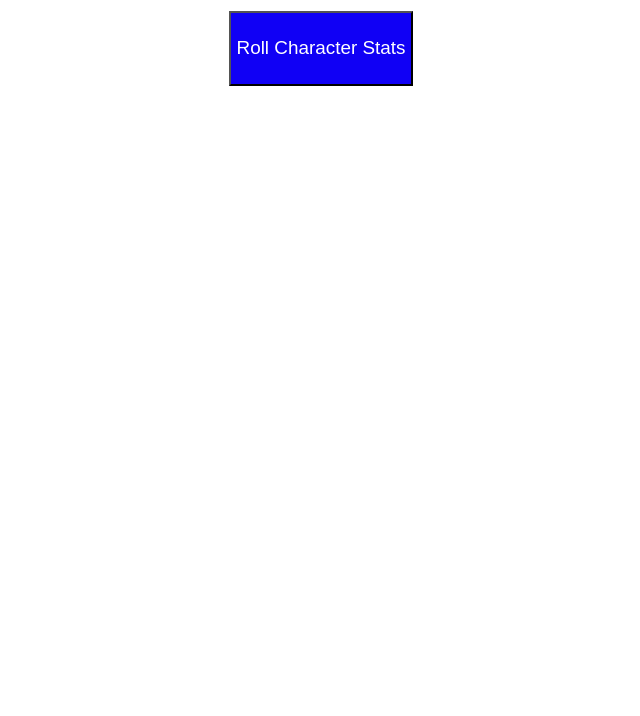
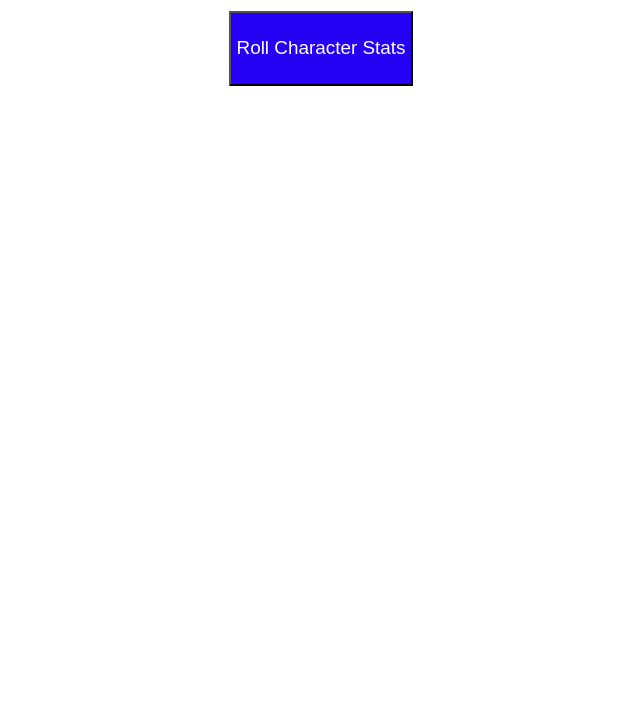
Before and after one commit to awilmeth/DnDDiceRoller, a plain HTML site: page index.html in a window 1280 px wide. Shown: the part 84-800 px from the top of the page, without its empty margins (319-959 px from the left). Drawn offline with Linux system fonts and the light colour scheme.

Commit message:
changed button color

```diff
--- a/Dice Roller Style Sheet.css
+++ b/Dice Roller Style Sheet.css
@@ -13,7 +13,7 @@ p {
 }
 button {
     color: rgb(255, 255, 255);
-    background-color: rgb(16, 0, 245);
+    background-color: rgb(37, 0, 245);
     block-size: 2cm;
     font-size: 0.5cm;
 }
```
